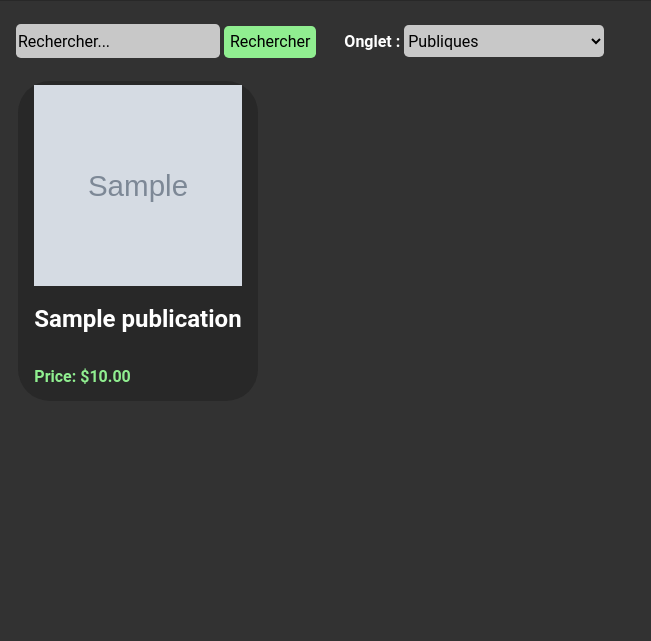
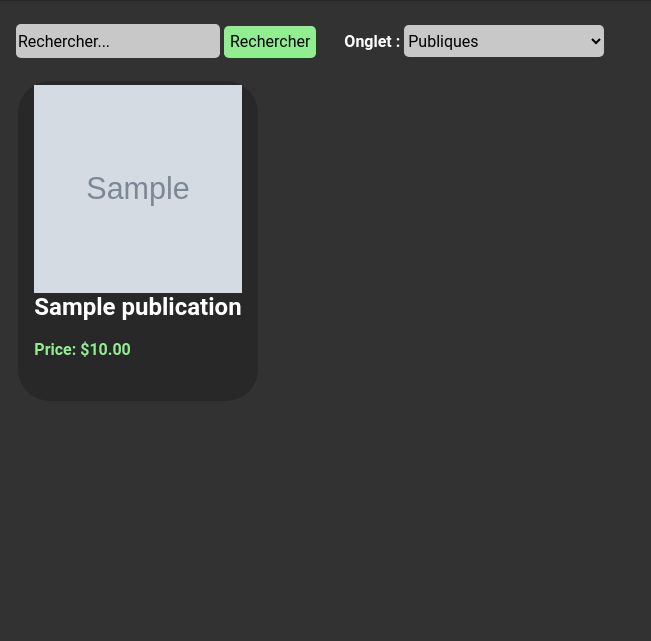
Before and after one commit to lfclem/TCH-099_Web, a PHP site: page / in a window 1280 px wide. Shown: the part 159-800 px from the top of the page, without its empty margins (0-651 px from the left). Run offline with PHP 8.4, Linux system fonts and the light colour scheme; data comes from the database, SQL or seed files in the repository; tables that the repository leaves empty hold one stand-in row (values such as "Sample post"); grey boxes marked "Sample" are stand-in pictures.

Commit message:
Affichage Article

```diff
--- a/style.css
+++ b/style.css
@@ -186,6 +186,7 @@ input[type=number]::-webkit-outer-spin-button, input[type=number]::-webkit-inner
   background-color: rgb(40, 40, 40);
   border-radius: 2rem;
   margin-bottom: 0.75rem;
+  align-items: flex-start;
 }
 .listingsContainer article img {
   height: 13rem;
@@ -195,24 +196,25 @@ input[type=number]::-webkit-outer-spin-button, input[type=number]::-webkit-inner
 }
 .listingsContainer article h2 {
   color: white;
-  align-self: flex-start;
   overflow: hidden;
   text-overflow: ellipsis;
   display: -webkit-box;
   -webkit-line-clamp: 2;
   -webkit-box-orient: vertical;
   width: 13rem;
-  margin-left: 1rem;
-  margin-right: 1rem;
+  margin: 0 1rem;
+  line-height: 1.2;
+  word-wrap: break-word;
 }
 .listingsContainer article p {
   color: rgb(144, 238, 144);
   font-weight: bolder;
-  align-self: flex-start;
   margin-left: 1rem;
   font-size: 1rem;
-  line-height: 1rem;
+  line-height: 1.5;
   height: 1rem;
+  align-self: flex-start;
+  word-wrap: break-word;
 }
 
 .login,
--- a/style.scss
+++ b/style.scss
@@ -211,6 +211,7 @@ input[type="number"] {
   background-color: $navColor;
   border-radius: 2rem;
   margin-bottom: 0.75rem;
+  align-items: flex-start;
 
   img {
     height: 13rem;
@@ -221,27 +222,29 @@ input[type="number"] {
 
   h2 {
     color: white;
-      align-self: flex-start;
     overflow: hidden;
     text-overflow: ellipsis;
     display: -webkit-box;
     -webkit-line-clamp: 2;
     -webkit-box-orient: vertical;
     width: 13rem;
-      margin-left: 1rem;
-      margin-right: 1rem;
+    margin: 0 1rem;
+    line-height: 1.2;
+    word-wrap: break-word;
   }
 
   p {
     color: $limeGreen;
     font-weight: bolder;
-      align-self: flex-start;
     margin-left: 1rem;
     font-size: 1rem;
-      line-height: 1rem;
+    line-height: 1.5;
     height: 1rem;
+    align-self: flex-start;
+    word-wrap: break-word;
   }
 }
+
 }
 
 //* LOGIN & NEWUSER
```
Also changed, not shown: 1 other file. Lines whose indentation alone changed are shown as unchanged.
